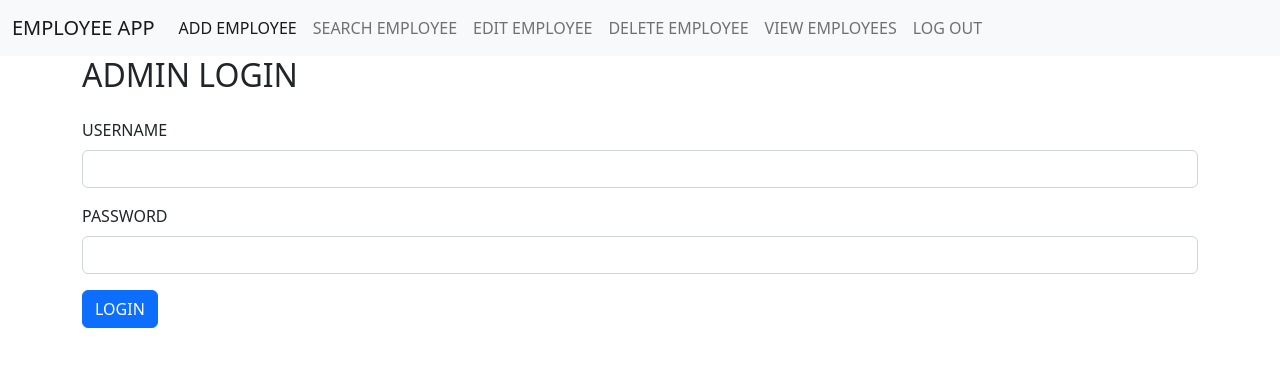
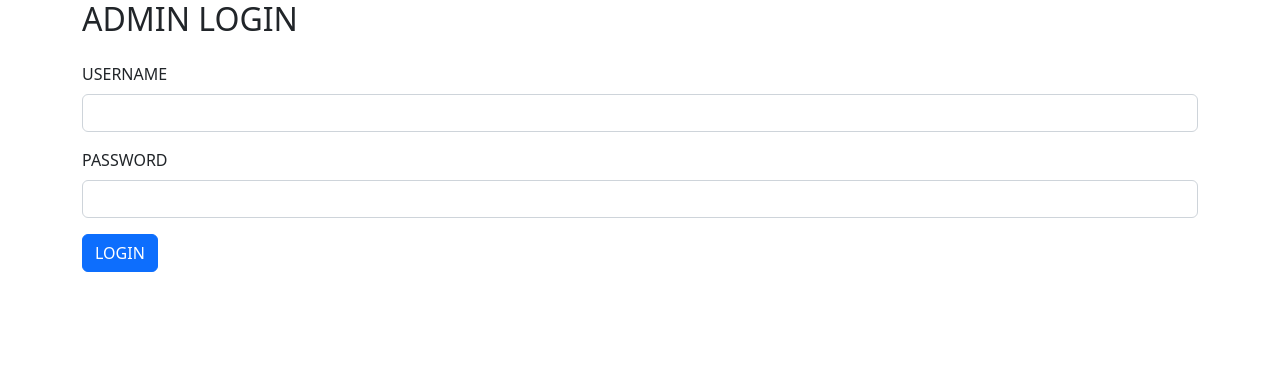
Before and after one commit to sruthy-nr/Employee-Angular-App, an Angular app: page / in a window 1280 px wide. Shown: the top 366 px of the page. Built offline with nearby package versions, Linux system fonts and the light colour scheme.

Commit message:
development

```diff
--- a/src/app/login/login.component.html
+++ b/src/app/login/login.component.html
@@ -1,4 +1,4 @@
-<app-navigation></app-navigation>
+<!-- <app-navigation></app-navigation> -->
 <div class="container">
     <div class="row">
         <div class="col col-12 col-sm-12 col-md-12 col-lg-12 col-xl-12 col-xxl-12">
```
